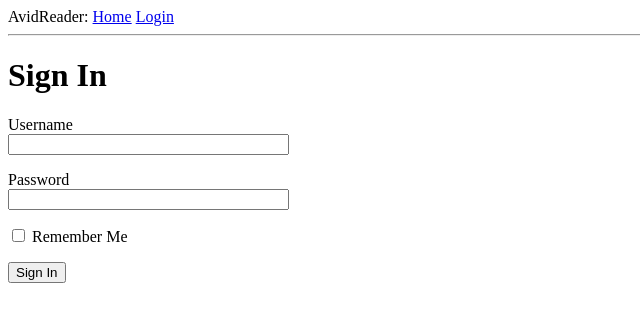
After one commit to ande3674/avidreader, a Flask app: page /login in a window 1280 px wide. The commit adds this page. Shown: the top 322 px of the page, without its empty margins (0-640 px from the left). Run offline with Flask 2, Linux system fonts and the light colour scheme.

Commit message:
add a login form and web page

```diff
--- a/superfan_book_manager.py
+++ b/superfan_book_manager.py
@@ -1,5 +1,6 @@
 from flask import Flask, render_template
 from config import Config
+from forms import LoginForm
 
 app = Flask(__name__)
 app.config.from_object(Config)
@@ -21,6 +22,10 @@ def index():
     ]
     return render_template('index.html', title='Home', user=user, posts=posts)
 
+@app.route('/login')
+def login():
+    form = LoginForm()
+    return render_template('login.html', title='Sign In', form=form)
 
 if __name__ == '__main__':
     app.run()
--- a/templates/base.html
+++ b/templates/base.html
@@ -12,7 +12,10 @@
 </head>
 <body>
 
-    <div>AvidReader: <a href="/index">Home</a></div>
+    <div>AvidReader:
+        <a href="/index">Home</a>
+        <a href="/login">Login</a>
+    </div>
     <hr>
     {% block content %}
     {% endblock %}
--- /dev/null
+++ b/templates/login.html
@@ -0,0 +1,20 @@
+{% extends "base.html" %}
+
+{% block content %}
+
+    <h1>Sign In</h1>
+    <form action="" method="post" novalidate>
+        {{ form.hidden_tag() }}
+        <p>
+            {{ form.username.label }}<br>
+            {{ form.username(size=32) }}
+        </p>
+        <p>
+            {{ form.password.label }}<br>
+            {{ form.password(size=32) }}
+        </p>
+        <p>{{ form.remember_me() }} {{ form.remember_me.label }}</p>
+        <p>{{ form.submit() }}</p>
+    </form>
+
+{% endblock %}
```
